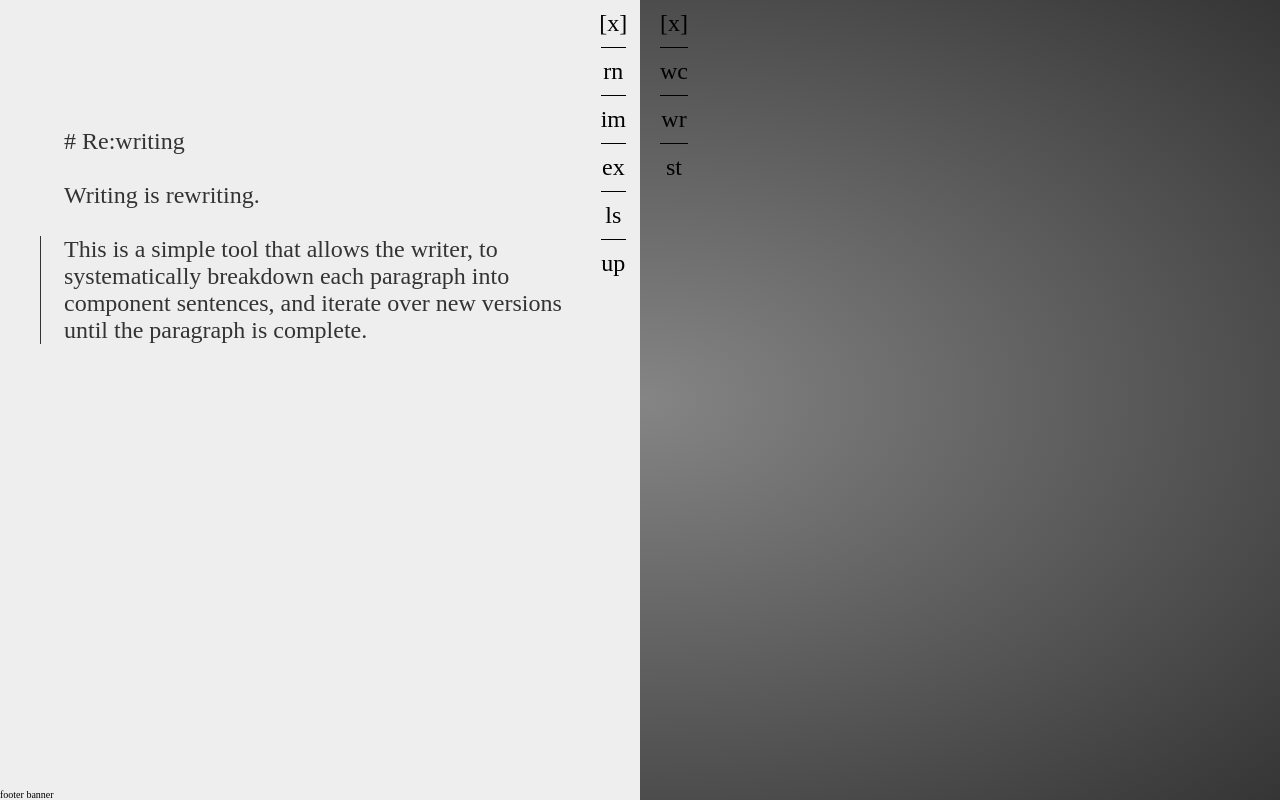
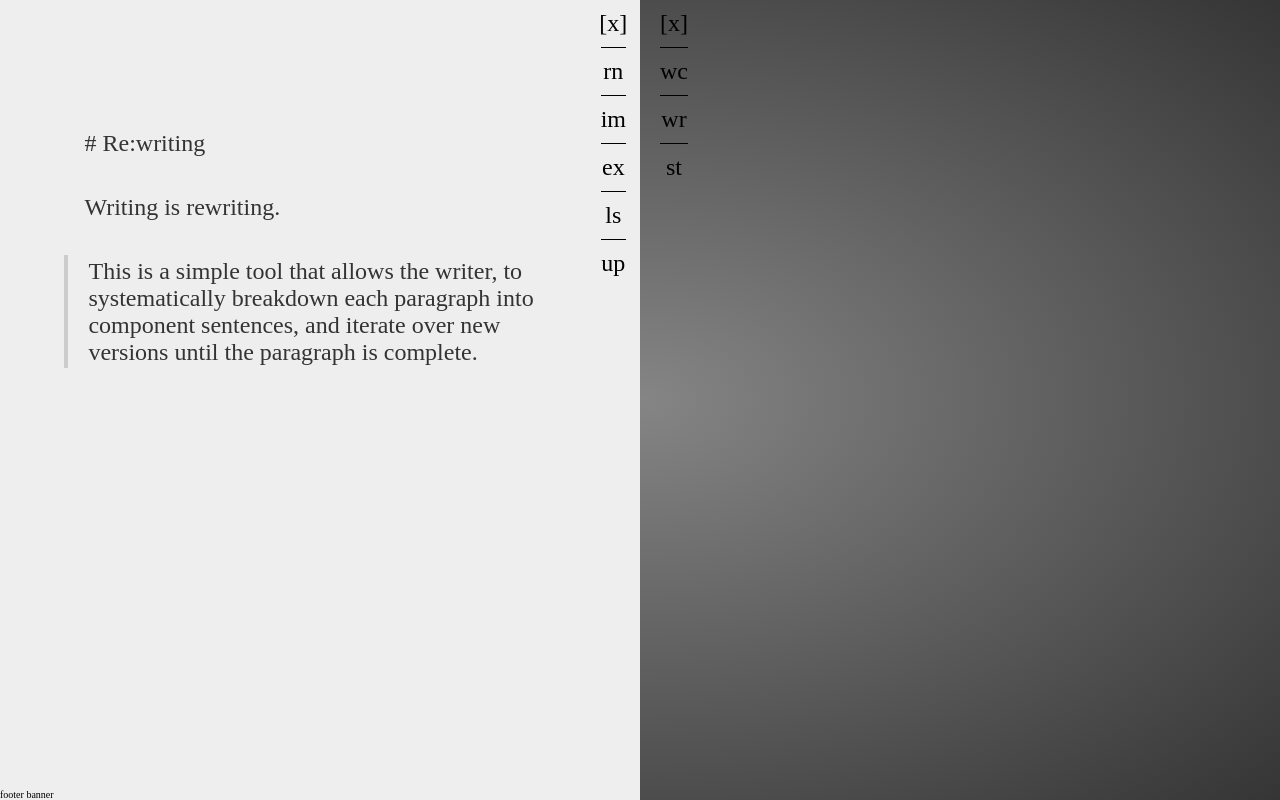
Before and after one commit to fliptopbox/rewrite, a website built with Parcel: page index.html in a window 1280 px wide. Built offline with nearby package versions, Linux system fonts and the light colour scheme.

Commit message:
update locked and selected style

```diff
--- a/src/styles.scss
+++ b/src/styles.scss
@@ -39,18 +39,33 @@ body {
     padding: 20% 10% 20%;
   }
 
-  .locked {
-    position: relative;
-    font-size: 1em;
-    &::before {
-      content: "";
-      position: absolute;
-      left: -10px;
-      margin: 0 -1em;
-      bottom: 0;
-      border-right: 1px solid;
-      padding: 0 10px 0 0;
-      top: 0;
+  div {
+    & {
+      display: block;
+      padding: 0.1em 2% 0.1em 4%;
+      margin: 0;
+      min-height: 1em;
+      // position: relative;
+      font-size: 1em;
+    }
+
+    &.locked {
+      border-left: 4px solid;
+      border-color: #ccc;
+      &.selected {
+        border-color: #333;
+        background-color: #ddd;
+      }
+      // &::before {
+      //   border-right: 1px solid;
+      //   content: "";
+      //   position: absolute;
+      //   left: 0;
+      //   margin: 0;
+      //   bottom: 0;
+      //   padding: 0;
+      //   top: 0;
+      // }
     }
   }
 }
```
